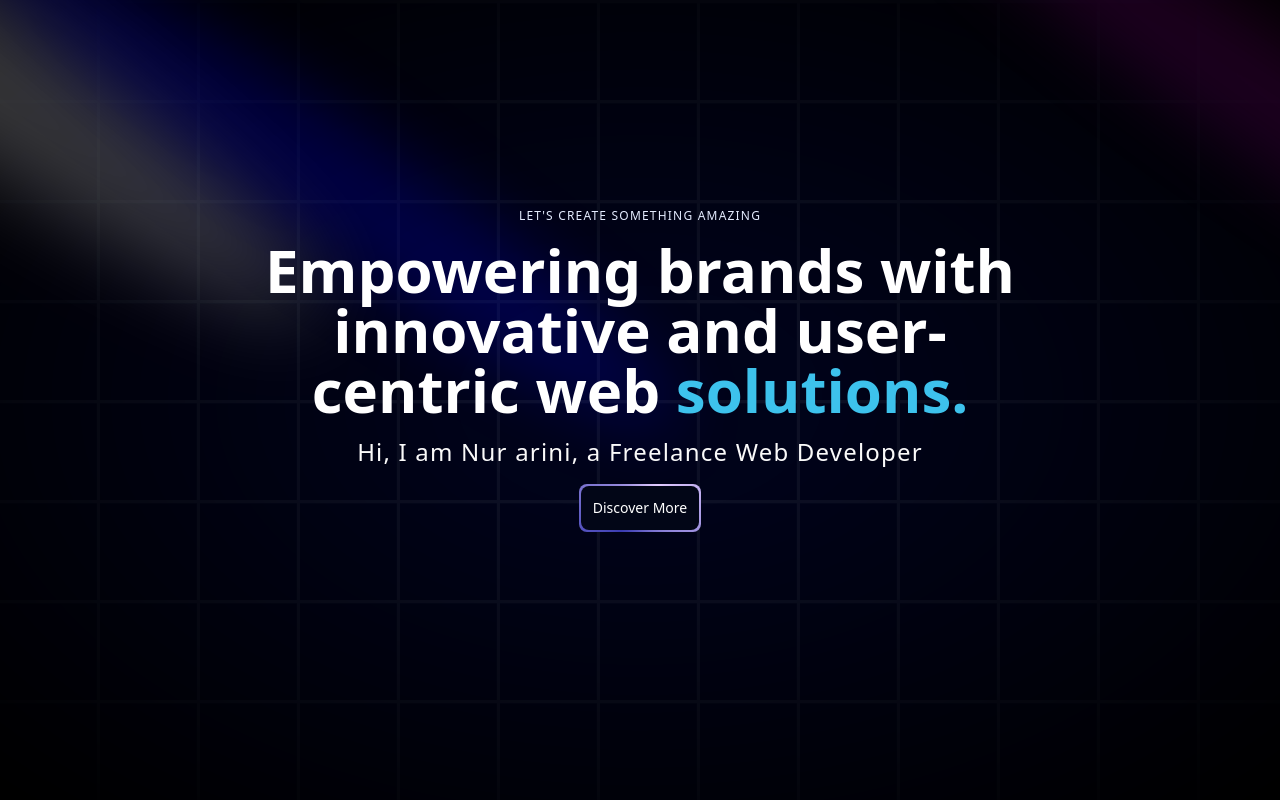
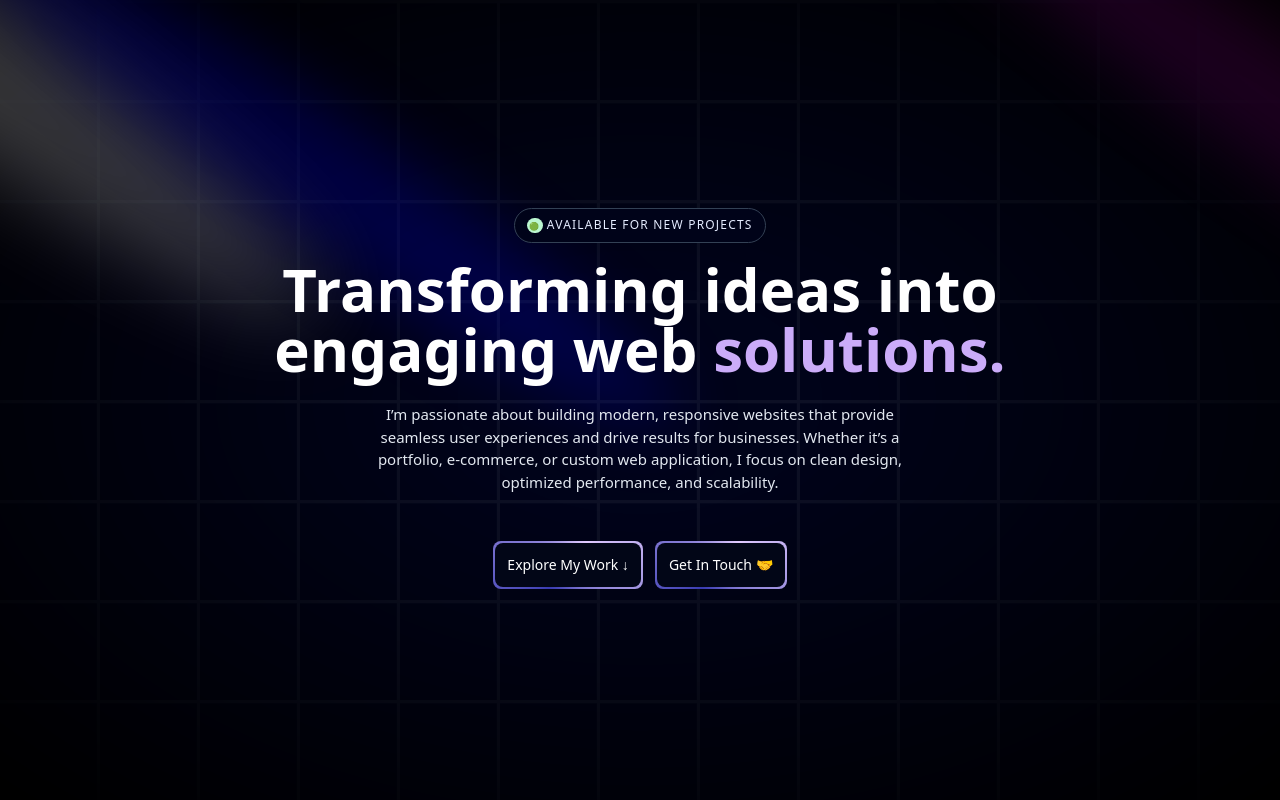
Before and after one commit to MohAkbar19/portofolio, a Next.js app: page / in a window 1280 px wide. Shown: the top 800 px of the page. Built offline with nearby package versions, Linux system fonts and the light colour scheme.

Commit message:
change hero section

```diff
--- a/components/Hero.tsx
+++ b/components/Hero.tsx
@@ -18,20 +18,23 @@ const Hero = () => {
 
       <div className="flex justify-center relative my-20 z-10">
         <div className='max-w-[89vw] md:max-w-2xl lg:max-w-[60vw] flex flex-col items-center justify-center'>
-          <h2 className='uppercase tracking-widest text-xs text-center text-blue-100 max-w-80'>
-            Let&apos;s Create Something Amazing
+          <h2 className='uppercase tracking-widest text-xs text-center text-blue-100 max-w-80 bg-black-100 border border-slate-700 py-2 px-3 rounded-full'>
+            <span className='bg-green-200 text-[8px] p-[2px] rounded-full'>🟢</span> Available for new projects
           </h2>
 
           <TextGenerateEffect
             className="text-[40px] md:text-5xl lg:text-6xl text-center"
-            words="Empowering brands with innovative and user-centric web solutions."
+            words="Transforming ideas into engaging web solutions."
           />
 
-          <p className='text-center md:tracking-wider text-sm md:text-lg lg:text-2xl pt-4 mb-4'>
-            Hi, I am Nur arini, a Freelance Web Developer
+          <p className='text-center text-[15px] text-slate-200 pt-6 mb-4 max-w-xl'>
+            I’m passionate about building modern, responsive websites that provide seamless user experiences and drive results for businesses. Whether it’s a portfolio, e-commerce, or custom web application, I focus on clean design, optimized performance, and scalability.
           </p>
 
-          <ButtonMagic title="Discover More" />
+          <div className="flex gap-3 pt-8">
+          <ButtonMagic title="Explore My Work ↓" />
+          <ButtonMagic title="Get In Touch 🤝" />
+          </div>
         </div>
       </div>
 
--- a/components/ui/FloatingNav.tsx
+++ b/components/ui/FloatingNav.tsx
@@ -55,13 +55,13 @@ export const FloatingNav = ({
           duration: 0.2,
         }}
         className={cn(
-          "flex max-w-fit md:min-w-[70vw] lg:min-w-fit fixed z-[5000] top-10 inset-x-0 mx-auto px-10 py-5 rounded-full border border-black/.1 shadow-[0px_2px_3px_-1px_rgba(0,0,0,0.1),0px_1px_0px_0px_rgba(25,28,33,0.02),0px_0px_0px_1px_rgba(25,28,33,0.08)] items-center justify-center space-x-4",
+          "flex max-w-fit md:min-w-[70vw] lg:min-w-fit fixed z-[5000] top-10 inset-x-0 mx-auto px-10 py-3 rounded-full border border-black/.1 shadow-[0px_2px_3px_-1px_rgba(0,0,0,0.1),0px_1px_0px_0px_rgba(25,28,33,0.02),0px_0px_0px_1px_rgba(25,28,33,0.08)] items-center justify-center space-x-4",
           className
         )}
         style={{
           backdropFilter: "blur(16px) saturate(180%)",
           backgroundColor: "rgba(17, 25, 40, 0.75)",
-          borderRadius: "12px",
+          borderRadius: "50px",
           border: "1px solid rgba(255, 255, 255, 0.125)",
         }}
       >
--- a/components/ui/TextGenerateEffect.tsx
+++ b/components/ui/TextGenerateEffect.tsx
@@ -37,7 +37,7 @@ export const TextGenerateEffect = ({
           return (
             <motion.span
               key={word + idx}
-              className={`${ idx > 6 ? "text-blue-200" : "dark:text-white text-black"} opacity-0`}
+              className={`${ idx > 4 ? "text-purple" : "dark:text-white text-black"} opacity-0`}
               style={{
                 filter: filter ? "blur(10px)" : "none",
               }}
```
Also changed, not shown: public/fotome.png.
